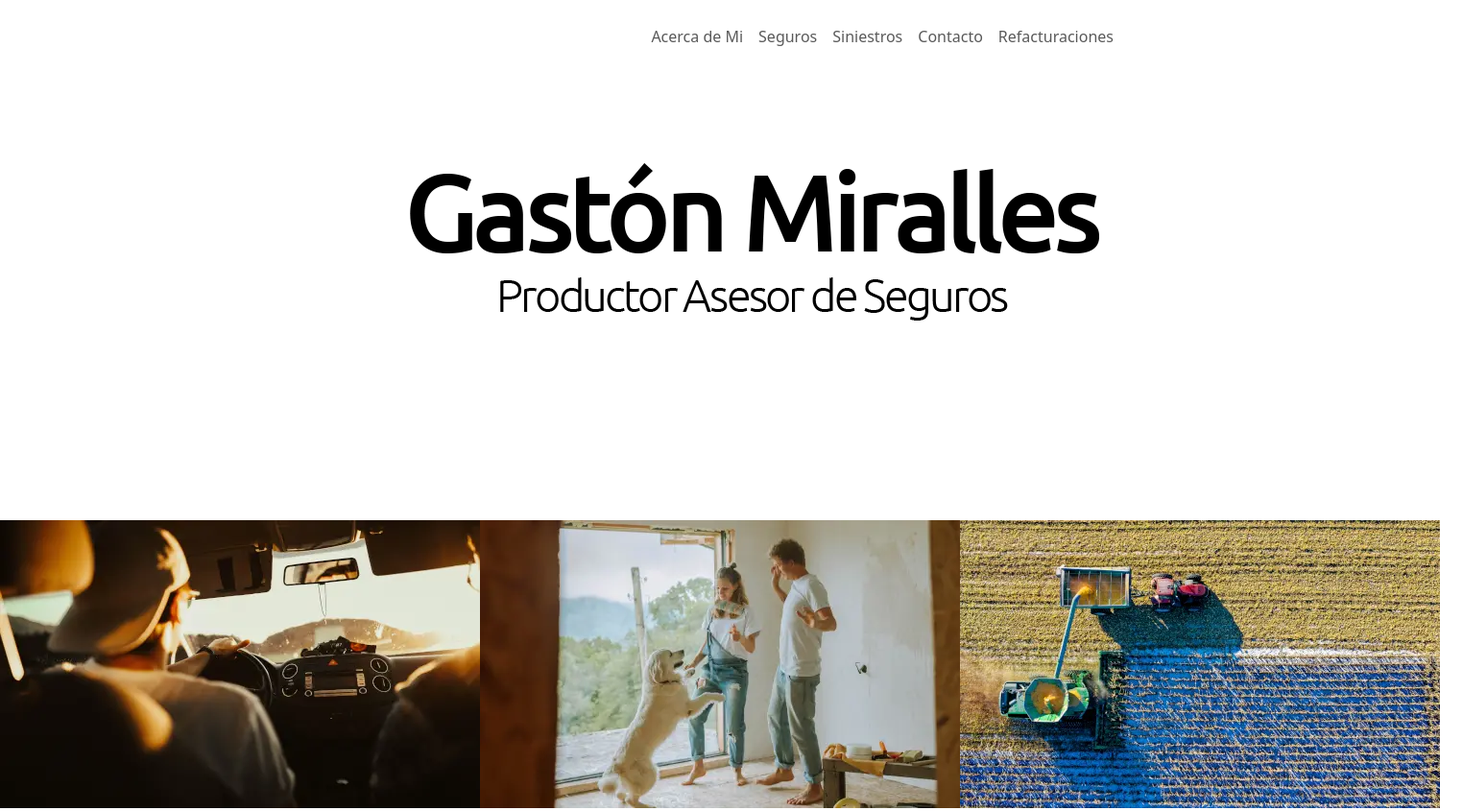
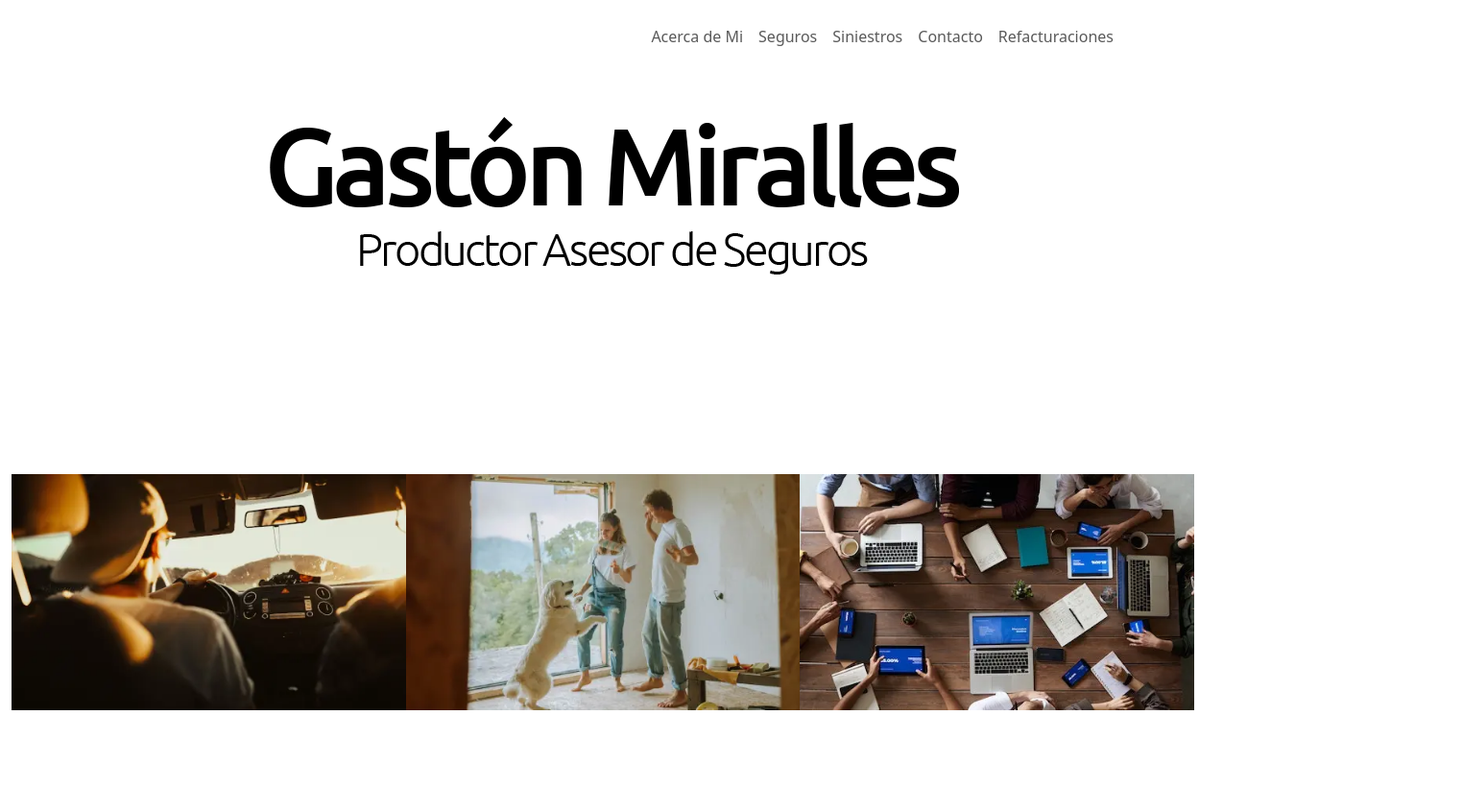
Before and after one commit to gamiralles/Gmirallespas, a website: page index.html in a window 1280 px wide. Shown: the top 845 px of the page at 96% size, 1524 px wide, since content can reach past the window. Drawn offline with nearby package versions, Linux system fonts and the light colour scheme.

Commit message:
ProyectoFinal

```diff
--- a/index.html
+++ b/index.html
@@ -61,21 +61,21 @@
     </div>
   </header>
 
-  <main class="index d-flex container-fluid">
-    <div class="row mt-5">
-      <div class="d-flex mt-5 img-fluid justify-content-center col-12 col-xl-12">
-        <img class="ms-5 img-fluid justify-content-center" src="img/Logo1.png" alt="logo">
+  <main class="index container-fluid ">
+    <div class="row">
+      <div class="d-flex mt-5 justify-content-center col-12 col-xl-12">
+        <img class="img-fluid" src="img/Logo1.png" alt="logo">
       </div>
       <div class="row">
-        <div class="imagesIndex img-fluid d-flex justify-content-center col-12 col-xl-12">
-          <div class="img img-fluid">
-            <img src="./img/segurodeauto.webp" alt="">
+        <div class="imagesIndex d-flex justify-content-center col-12 col-xl-12">
+          <div class="img">
+            <img class="img-fluid" src="./img/segurodeauto.webp" alt="">
           </div>
-          <div class="img img-fluid">
-            <img src="./img/segurodehogar.webp" alt="">
+          <div class="img">
+            <img class="img-fluid" src="./img/segurodehogar.webp" alt="">
           </div>
-          <div class="img img-fluid">
-            <img src="./img/seguroagricola.webp" alt="">
+          <div class="img">
+            <img class="img-fluid" src="./img/seguropymes.webp" alt="">
           </div>
         </div>
       </div>
--- a/scss/generales/_cards.scss
+++ b/scss/generales/_cards.scss
@@ -3,7 +3,7 @@
   font-family: sans-serif;
   background: #f2f2f2;
   img {
-    width: 100%; /* need to overwrite inline dimensions */
+    width: 100%;
     height: auto;
   }
   h1 {
@@ -92,9 +92,9 @@
   padding: 30px;
   border: 1px solid grey;
   border-radius: 7px;
-  margin-top: 100px;
+  margin-top: 15px;
   margin-bottom: 50px;
-  margin-right: 50px;
+  margin-right: 20px;
 
   text-align: center;
 
--- a/scss/generales/_generales.scss
+++ b/scss/generales/_generales.scss
@@ -63,7 +63,6 @@ footer {
   display: grid;
   grid-template-rows: 1fr 1fr;
 
-
   .imagesIndex {
     border: auto;
     flex-wrap: nowrap;
```
Also changed, not shown: pages/Seguros/pymes.html (renamed from pages/Seguros/agricola.html, +1 -1 lines), pages/seguros.html (+21 -19 lines), img/seguropymes.webp (added), styles/styles.css, 1 other file.
